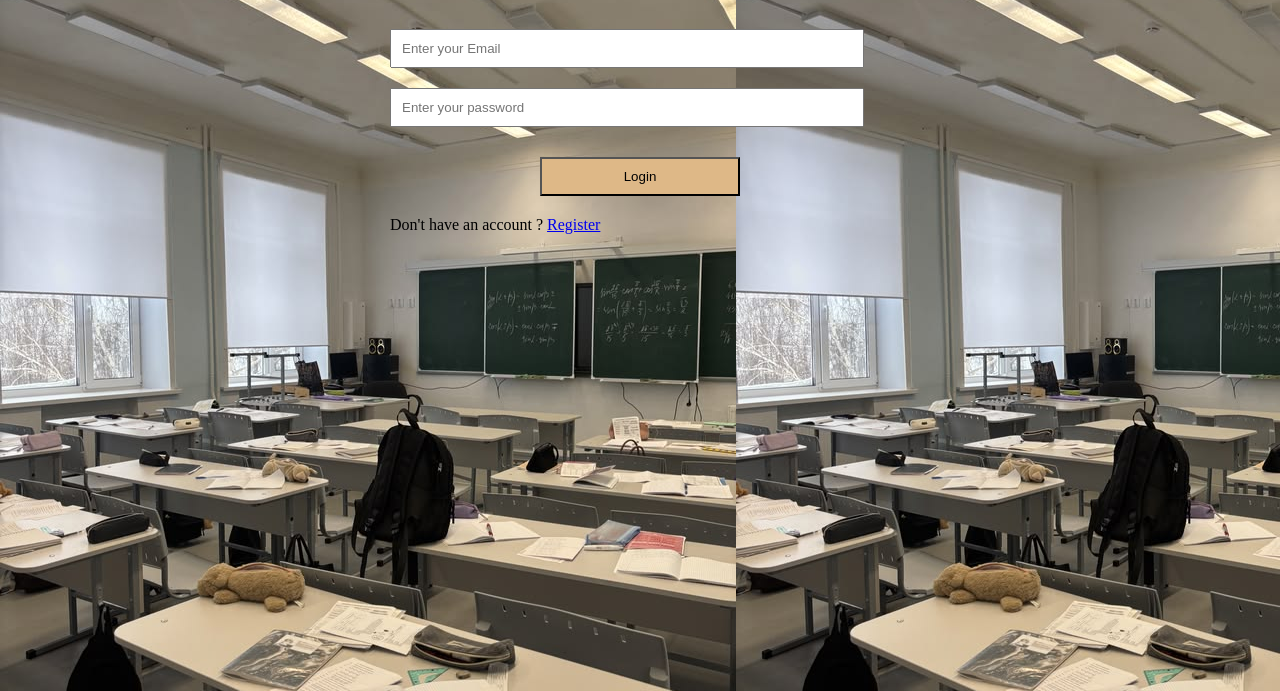
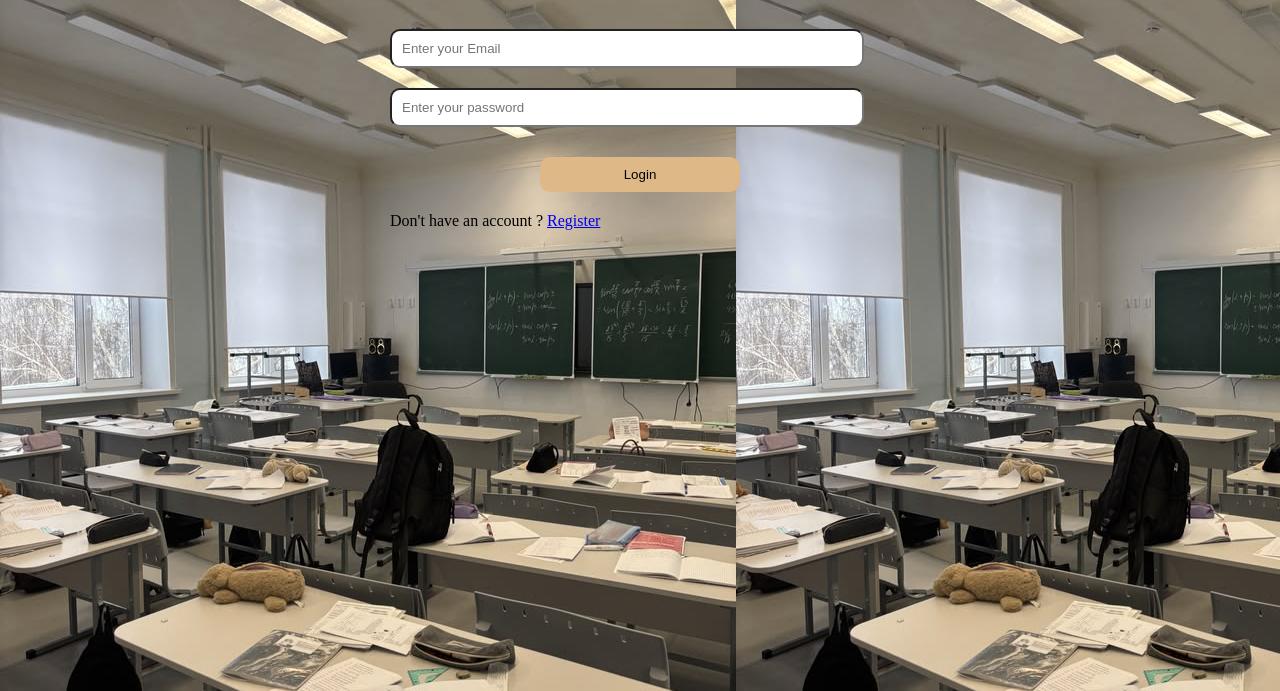
Before and after one commit to karanuuu/student-management-system, a plain HTML site: page login.html in a window 1280 px wide. Shown: the part 109-800 px from the top of the page. Drawn offline with Linux system fonts and the light colour scheme.

Commit message:
modifications

```diff
--- a/dashboard.css
+++ b/dashboard.css
@@ -14,15 +14,19 @@
     padding: 20px;
 }
 .task{
-    background: white;
+    background: rgb(233, 227, 227);
     padding: 15px;
     margin-bottom: 15px;
     border-radius: 10px;
-    box-shadow: 0 2px 5px rgba(0,0,0,1);
+    box-shadow: none;
 }
 .task h3{
     margin: 0 0 10px;
 }
 button:hover{
-    background: #a400b3 ;
+    background:beige ;
 }
+button{
+    border-radius: 10px;
+    border: none;
+}
--- a/dashboard.js
+++ b/dashboard.js
@@ -9,6 +9,7 @@
   alert("Please login first");
   window.location.href = "login.html";
 }
+
 
 // Fetch and display tasks
 async function getTasks() {
--- a/login.css
+++ b/login.css
@@ -15,6 +15,8 @@
      width: 90%;
   padding: 10px;
   margin: 10px 0;
+  border-radius: 10px;
+  outline: none;
 }
 
 button{
@@ -23,12 +25,13 @@
     padding: 10px;
     width: 200px;
     background-color: burlywood;
-    border: radius 20px;
+    border:none;
+    border-radius: 10px;
     cursor: pointer;
 
 
 }
 
 button:hover{
-    background: #a400b3 ;
+    background:rgb(234, 206, 170) ;
 }
--- a/login.html
+++ b/login.html
@@ -10,8 +10,8 @@
     <body>
         <div class="container">
             <h1>Login</h1>
-            <input type="email" placeholder="Enter your Email">
-            <input type="password" placeholder="Enter your password">
+            <input type="email" placeholder="Enter your Email" id="email">
+            <input type="password" placeholder="Enter your password" id="password">
             <button onclick= "Login()">Login</button>
             <p> Don't have an account ? <a href="register.html">Register</a></p>
         </div>
--- a/notification.css
+++ b/notification.css
@@ -16,11 +16,12 @@
     padding: 10px;
     width: 200px;
     background-color: burlywood;
-    border: radius 20px;
+    border-radius:  10px;
+    border: none;
     cursor: pointer;
 
 }
 
 button:hover{
-    background: #a400b3 ;
+    background:rgb(232, 203, 166) ;
 }
--- a/register.css
+++ b/register.css
@@ -19,13 +19,16 @@
     display: inline-block;
 }
 p{
-    color: #ffffff;
+    color: white;
     font-weight: 600;
 }
 input{
      width: 90%;
   padding: 10px;
-  margin: 10px 0;
+  margin: 10px 0 ;
+  border: white;
+  border-radius: 10px;
+  outline: none;
 }
 
 button{
@@ -34,12 +37,12 @@
     padding: 10px;
     width: 200px;
     background-color: burlywood;
-    border: radius 20px;
+    border:none;
+    border-radius: 10px;
     cursor: pointer;
-
 
 }
 
 button:hover{
-    background: #a400b3 ;
+    background:rgb(236, 207, 169) ;
 }
```
